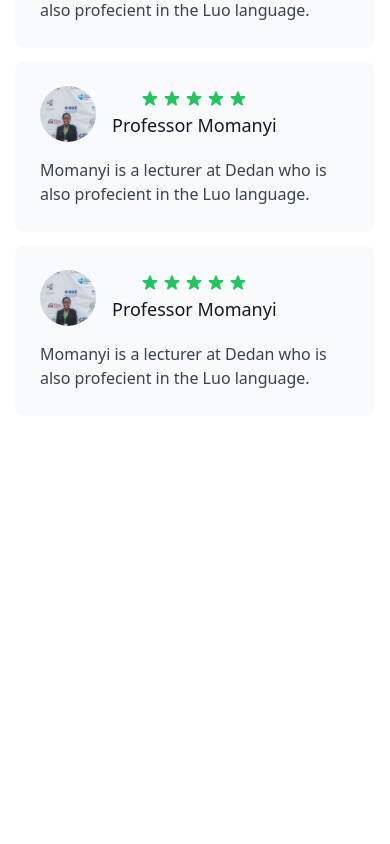
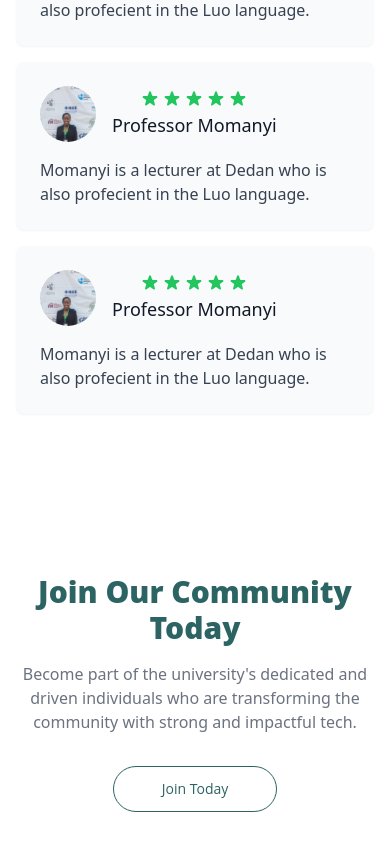
Before and after one commit to divin3circle/csok, a React (Vite) app: page / in a window 390 px wide. Shown: the part 3784-4628 px from the top of the page. Before the commit the page ends 4294 px from the top, so only its background shows below. Built offline with nearby package versions, Linux system fonts and the light colour scheme.

Commit message:
Refactor navbar component to add "Join us" link in the navigation bar

```diff
--- /dev/null
+++ b/src/components/app/footer.tsx
@@ -0,0 +1,31 @@
+import React from "react";
+
+function Footer() {
+  return (
+    <div>
+      <footer className="bg-white">
+        <div className="mx-auto max-w-screen-xl px-4 pb-8 pt-16 sm:px-6 lg:px-8 lg:pt-24">
+          <div className="text-center">
+            <h2 className="text-3xl font-extrabold text-title sm:text-5xl font-body">
+              Join Our Community Today
+            </h2>
+
+            <p className="mx-auto mt-4 max-w-sm text-gray-500">
+              Become part of the university's dedicated and driven individuals
+              who are transforming the community with strong and impactful tech.
+            </p>
+
+            <a
+              href="https://chat.whatsapp.com/IIRGp3f7kdjDYn57HL6UU5"
+              className="mt-8 inline-block rounded-full border border-title px-12 py-3 text-sm font-medium font-body text-title"
+            >
+              Join Today
+            </a>
+          </div>
+        </div>
+      </footer>
+    </div>
+  );
+}
+
+export default Footer;
--- a/src/components/app/navbar.tsx
+++ b/src/components/app/navbar.tsx
@@ -28,9 +28,13 @@ function Navbar() {
         <h1 className="font-body mx-2 lg:text-lg cursor-pointer">Gallery</h1>
       </div>
       <div className="hidden md:flex items-center justify-center">
-        <button className="bg-primary lg:px-12 px-4 py-2 rounded-xl lg:text-lg font-body text-white mr-8">
+        <a
+          className="bg-primary lg:px-12 px-4 py-2 rounded-xl lg:text-lg font-body text-white mr-8"
+          href="https://chat.whatsapp.com/IIRGp3f7kdjDYn57HL6UU5"
+          target="_blank"
+        >
           Join us
-        </button>
+        </a>
       </div>
 
       <Drawer>
--- a/src/pages/homepage.tsx
+++ b/src/pages/homepage.tsx
@@ -5,6 +5,7 @@ import About from "../components/app/about";
 import Vision from "../components/app/vision";
 import Team from "../components/app/team";
 import Testimonials from "../components/app/testimonials";
+import Footer from "../components/app/footer";
 
 function HomePage() {
   return (
@@ -15,6 +16,7 @@ function HomePage() {
       <Vision />
       <Team />
       <Testimonials />
+      <Footer />
     </div>
   );
 }
```
